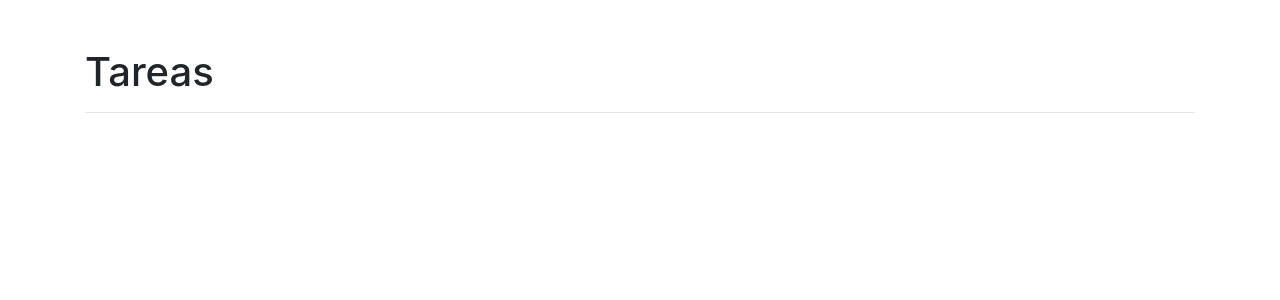
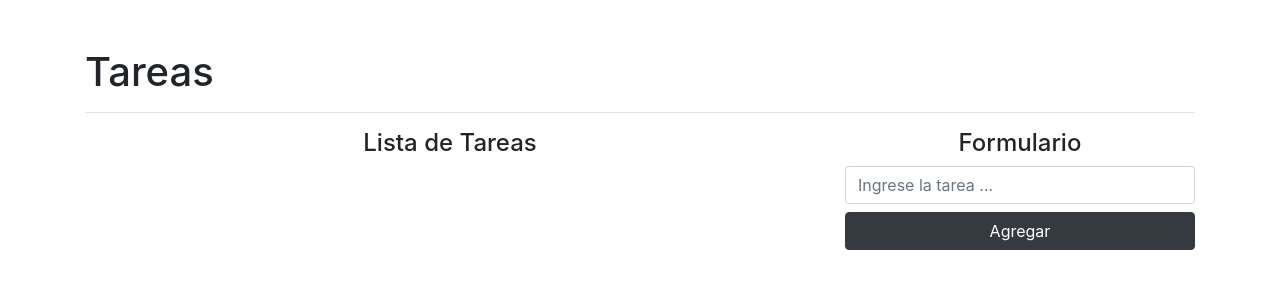
Before and after one commit to SantiagoJSuarez/CRUD, a React (Create React App) app: page / in a window 1280 px wide. Shown: the top 300 px of the page. Built offline with nearby package versions, Linux system fonts and the light colour scheme.

Commit message:
Add Task

```diff
--- a/package.json
+++ b/package.json
@@ -6,9 +6,11 @@
     "@testing-library/jest-dom": "^5.11.4",
     "@testing-library/react": "^11.1.0",
     "@testing-library/user-event": "^12.1.10",
+    "lodash": "^4.17.21",
     "react": "^17.0.1",
     "react-dom": "^17.0.1",
     "react-scripts": "4.0.2",
+    "shortid": "^2.2.16",
     "web-vitals": "^1.0.1"
   },
   "scripts": {
--- a/src/App.js
+++ b/src/App.js
@@ -1,12 +1,83 @@
-import React from 'react'
+
+import React , {useState }from 'react'
+import { isEmpty } from 'lodash'
+import shortid from 'shortid'
 
 
 function App() {
+  const [task, setTask] = useState("")
+  const [tasks, setTasks] = useState([])
+
+
+  const addTask= (e) => {
+    e.preventDefault()
+    if(isEmpty(task)){
+      console.log("Task empty")
+      return
+    }
+
+    const newTask = {
+      id: shortid.generate(),
+      name:task
+    }
+
+    setTasks([... tasks,newTask])
+
+    setTask("")
+  }
+
   return (
+
     <div className="container mt-5">
 
       <h1> Tareas </h1>
       <hr/>
+
+      <div className="row">
+        <div className="col-8">
+           <h4 className="text-center"> Lista de Tareas </h4>
+           <ul className="list-group">
+             {
+               tasks.map((task) => (
+                <li className="list-group-item" key={task.id}>
+                <span className="lead"> {task.name} </span>
+                <button className="btn btn-danger btn-sm float-right mx-2">Eliminar</button>
+                <button className="btn btn-warning btn-sm float-right">Editar</button>
+              </li>
+               ))
+             }
+
+           </ul>
+
+        </div>
+
+        <div className="col-4">
+        <h4 className="text-center"> Formulario </h4>
+        <form onSubmit={addTask} >
+          <input
+          type="text"
+          className="form-control mb-2"
+          placeholder="Ingrese la tarea ..."
+          onChange={(text) =>setTask(text.target.value) }
+          value={task}
+
+          />
+
+
+          <button
+            className="btn btn-dark btn-block"
+            type="submit"
+
+          >
+
+             Agregar </button>
+
+
+        </form>
+
+        </div>
+
+      </div>
 
     </div>
 
```
Also changed, not shown: 1 other file (tests, documents, lock files or other folders).
